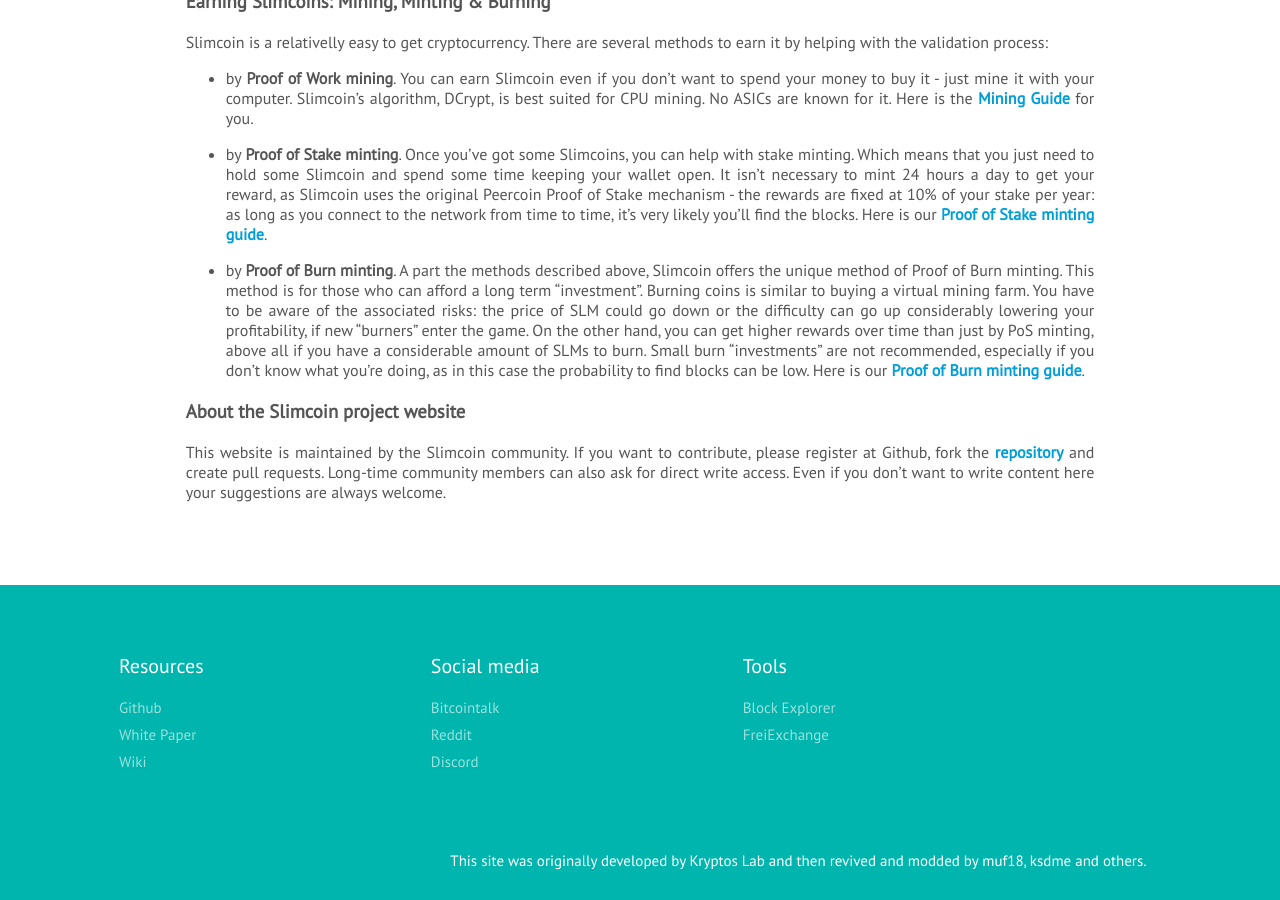
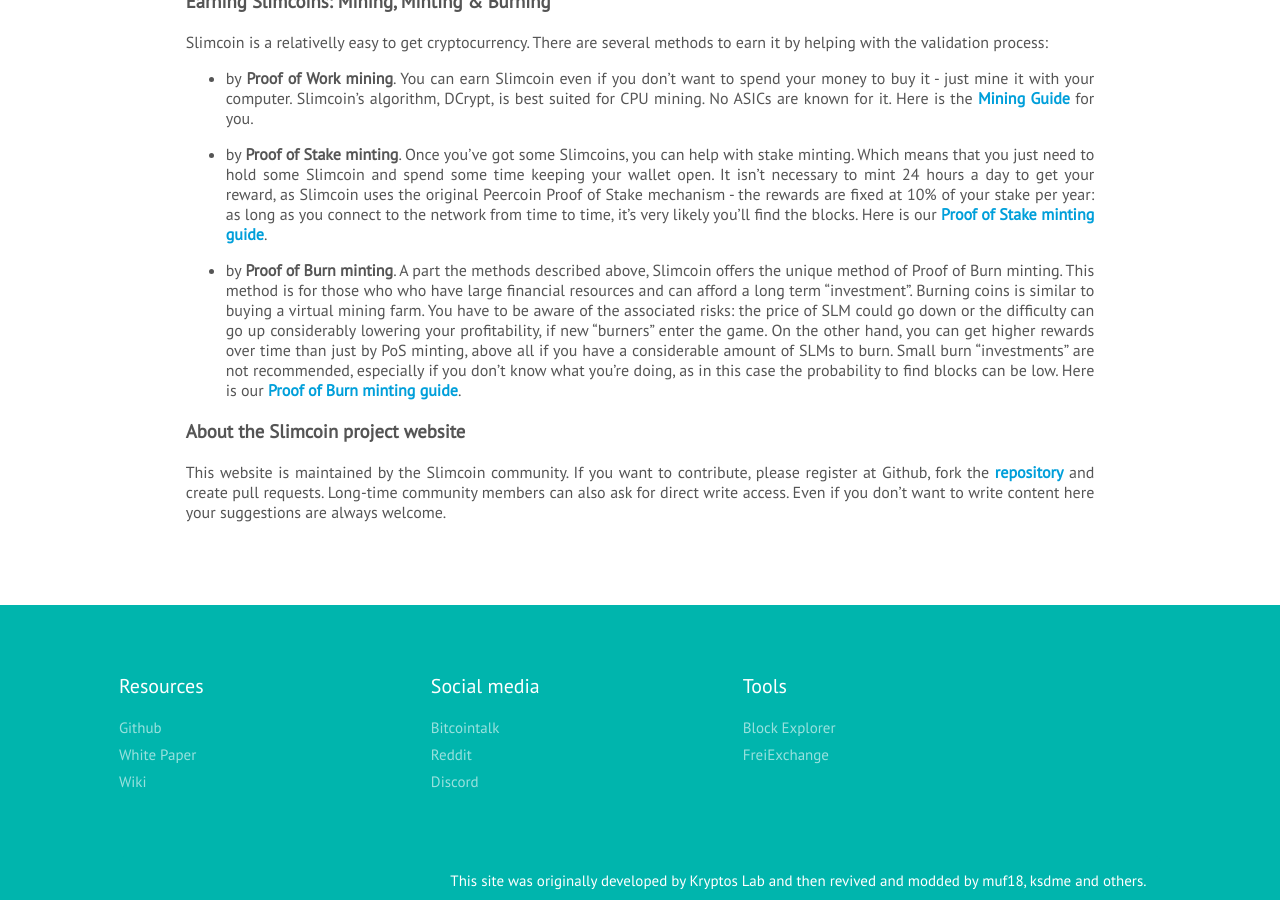
Before and after one commit to slimcoin-project/slimcoin-project.github.io, a Jekyll site: the page built from content/en/about-slimcoin.md, in a window 1280 px wide and 900 px high, scrolled down 823 px. Built offline with Jekyll 4.4.1, drawn with Linux system fonts in a browser that asks for light colours; some web fonts are replaced.

Commit message:
Update about-slimcoin.md

```diff
--- a/content/en/about-slimcoin.md
+++ b/content/en/about-slimcoin.md
@@ -64,7 +64,7 @@
 
 * by **Proof of Stake minting**. Once you've got some Slimcoins, you can help with stake minting. Which means that you just need to hold some Slimcoin and spend some time keeping your wallet open. It isn't necessary to mint 24 hours a day to get your reward, as Slimcoin uses the original Peercoin Proof of Stake mechanism - the rewards are fixed at 10% of your stake per year: as long as you connect to the network from time to time, it's very likely you'll find the blocks. Here is our [Proof of Stake minting guide](/proof-of-stake-guide/).
 
-* by **Proof of Burn minting**. A part the methods described above, Slimcoin offers the unique method of Proof of Burn minting. This method is for those who can afford a long term "investment". Burning coins is similar to buying a virtual mining farm. You have to be aware of the associated risks: the price of SLM could go down or the difficulty can go up considerably lowering your profitability, if new "burners" enter the game. On the other hand, you can get higher rewards over time than just by PoS minting, above all if you have a considerable amount of SLMs to burn. Small burn "investments" are not recommended, especially if you don't know what you're doing, as in this case the probability to find blocks can be low. Here is our [Proof of Burn minting guide](/proof-of-burn-guide/).
+* by **Proof of Burn minting**. A part the methods described above, Slimcoin offers the unique method of Proof of Burn minting. This method is for those who who have large financial resources and can afford a long term "investment". Burning coins is similar to buying a virtual mining farm. You have to be aware of the associated risks: the price of SLM could go down or the difficulty can go up considerably lowering your profitability, if new "burners" enter the game. On the other hand, you can get higher rewards over time than just by PoS minting, above all if you have a considerable amount of SLMs to burn. Small burn "investments" are not recommended, especially if you don't know what you're doing, as in this case the probability to find blocks can be low. Here is our [Proof of Burn minting guide](/proof-of-burn-guide/).
 
 ### About the Slimcoin project website
 
```
